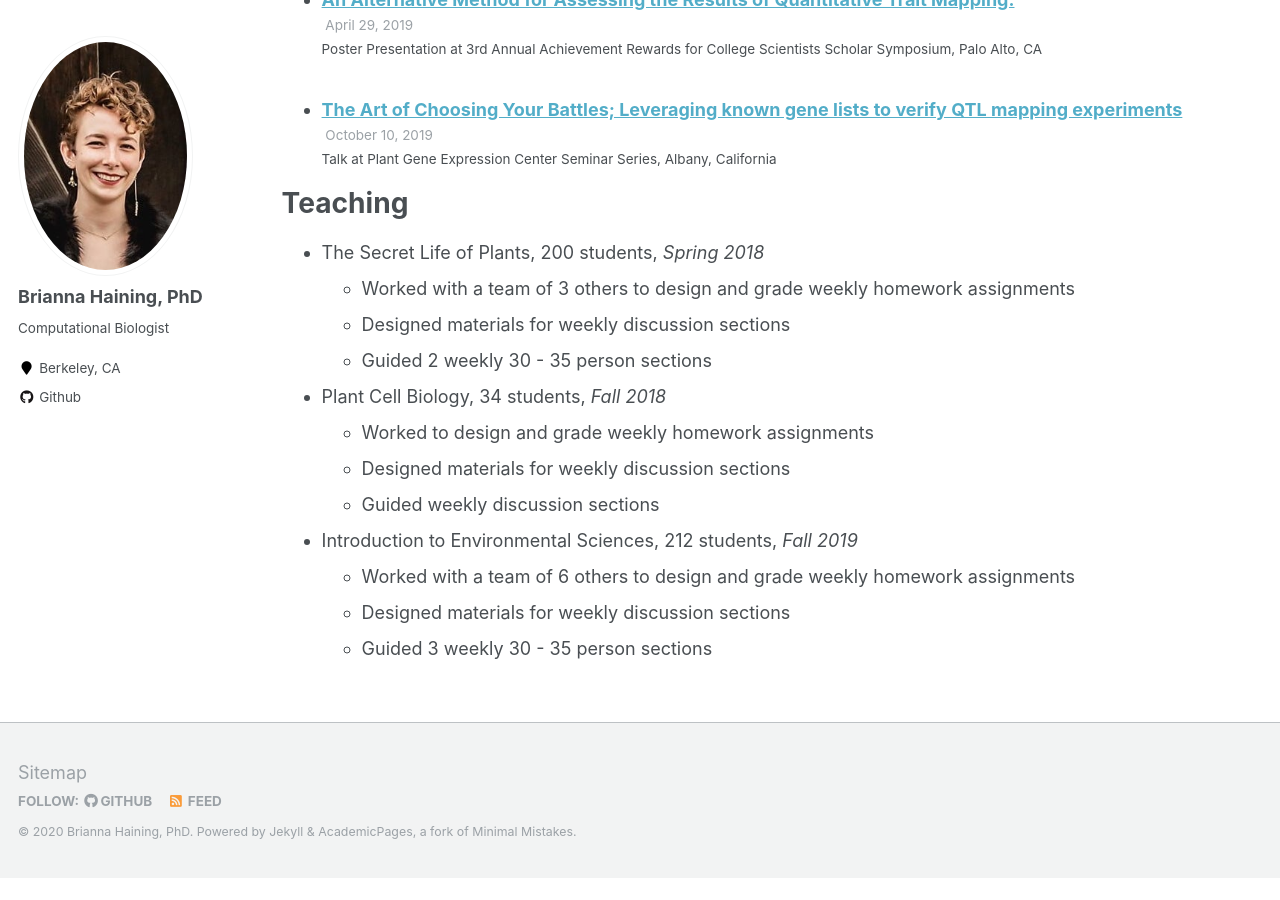
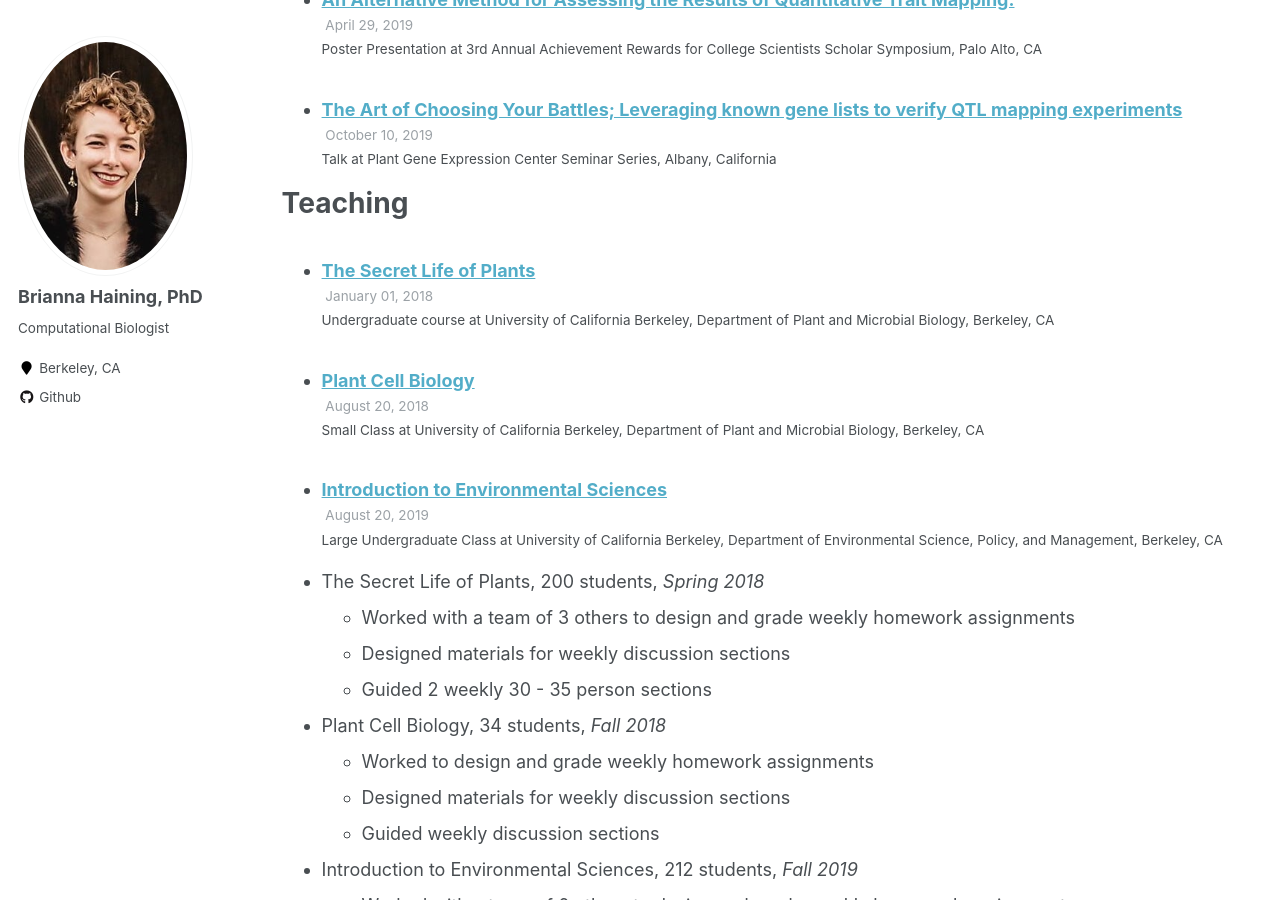
Before and after one commit to haining-b/haining-b.github.io, a Jekyll site: the page built from _pages/cv.md, in a window 1280 px wide and 900 px high, scrolled down 3417 px. Built offline with Jekyll 4.4.1, drawn with Linux system fonts in a browser that asks for light colours; before the commit the page ends 4295 px from its top, so only the background shows below that.

Commit message:
Update cv.md

```diff
--- a/_pages/cv.md
+++ b/_pages/cv.md
@@ -86,6 +86,9 @@
 
 Teaching
 ======
+  <ul>{% for post in site.teaching %}
+    {% include archive-single-talk-cv.html %}
+  {% endfor %}</ul>
   * The Secret Life of Plants, 200 students, <i> Spring 2018 </i>
     * Worked with a team of 3 others to design and grade weekly homework assignments
     * Designed materials for weekly discussion sections
```
